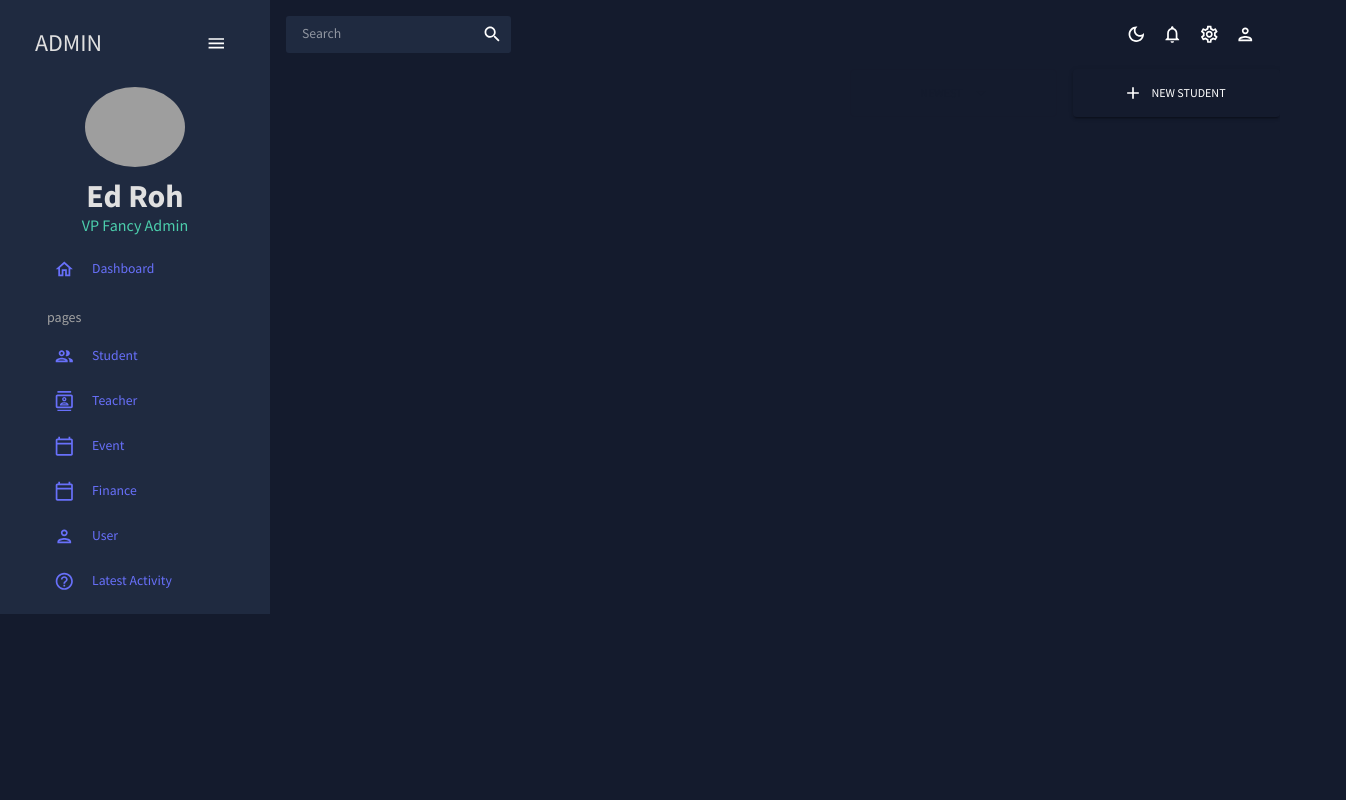
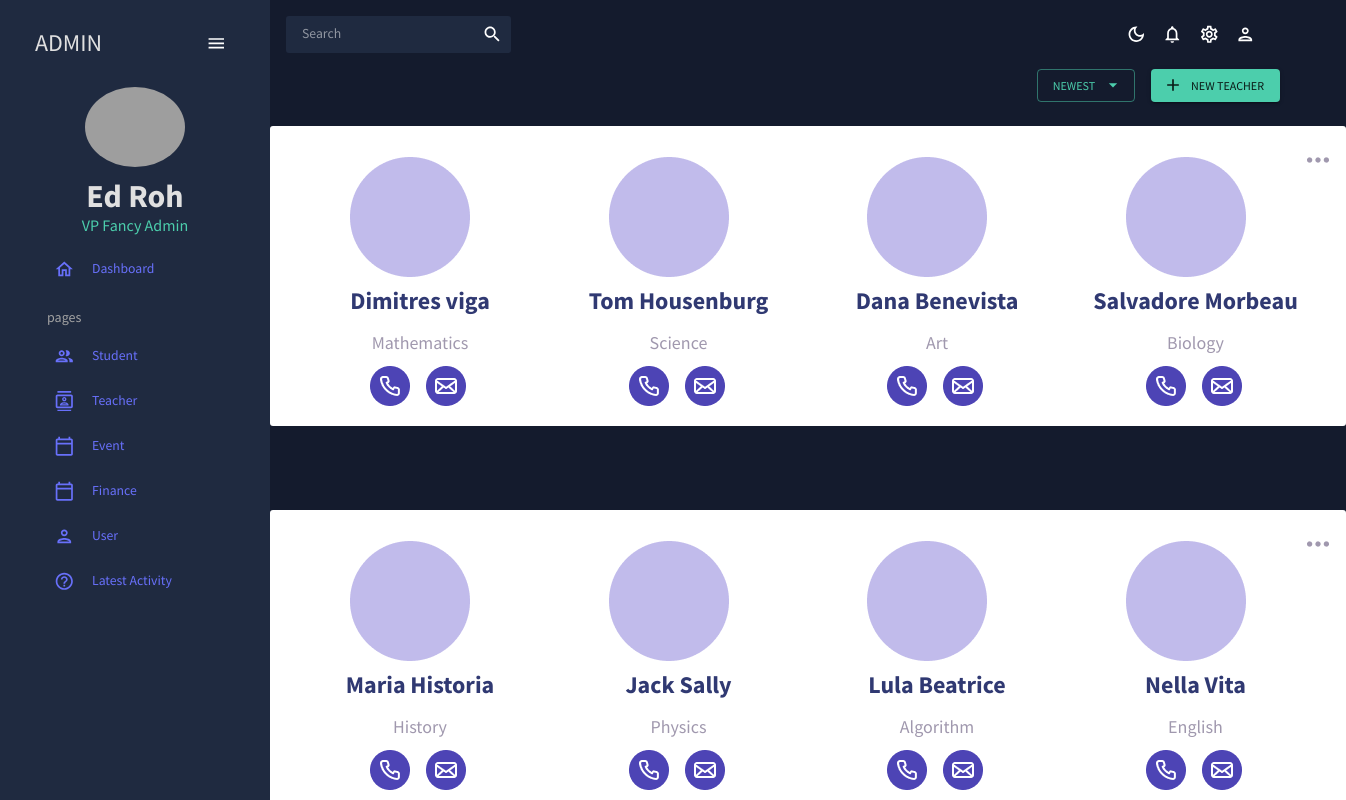
Before and after one commit to devtochit/school_admin, a Next.js app: page /teacher in a window 1280 px wide. Shown: the top 800 px of the page, 1346 px wide, since content can reach past the window. Built offline with nearby package versions, Linux system fonts and the light colour scheme; grey boxes are pictures that could not be loaded.

Commit message:
feat: added mui button

```diff
--- a/pages/teacher.jsx
+++ b/pages/teacher.jsx
@@ -6,7 +6,7 @@ const Teacher = () => {
     return (
      <>
         <TeacherButton />
-       {/* <TeacherPage /> */}
+       <TeacherPage />
      </>
     );
 }
--- a/scenes/teacherButton/button.module.css
+++ b/scenes/teacherButton/button.module.css
@@ -7,7 +7,6 @@
 }
 
 .moneyButton {
-  background: transparent;
   width: 207px;
   height: 48px;
   padding: 16px 43px;
--- a/scenes/teacherButton/index.jsx
+++ b/scenes/teacherButton/index.jsx
@@ -8,12 +8,12 @@ import Stack from "@mui/material/Stack";
 
 const TeacherButton = () => {
     return (
-     <Stack className={styles.buttom} direction="row" margin-left={12} spacing={2}>
-      <Button className={styles.moneyButton} variant="outlined" endIcon={<ArrowDropDownIcon />}>
+     <Stack className={styles.buttom} direction="row" margin-left={1} spacing={2}>
+      <Button variant="outlined"  endIcon={<ArrowDropDownIcon />}color='secondary'   >
         Newest
       </Button>
-      <Button className={styles.wizardButton} variant="contained" startIcon={<AddIcon />}>
-        New Student
+      <Button  variant="contained" startIcon={<AddIcon />} color='secondary'   >
+        New Teacher
       </Button>
      </Stack>
     );
```
